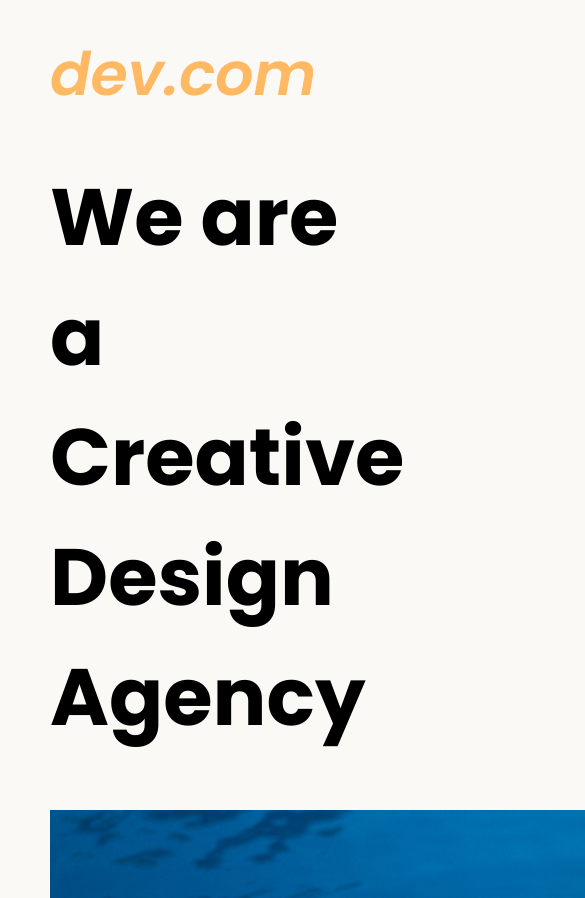
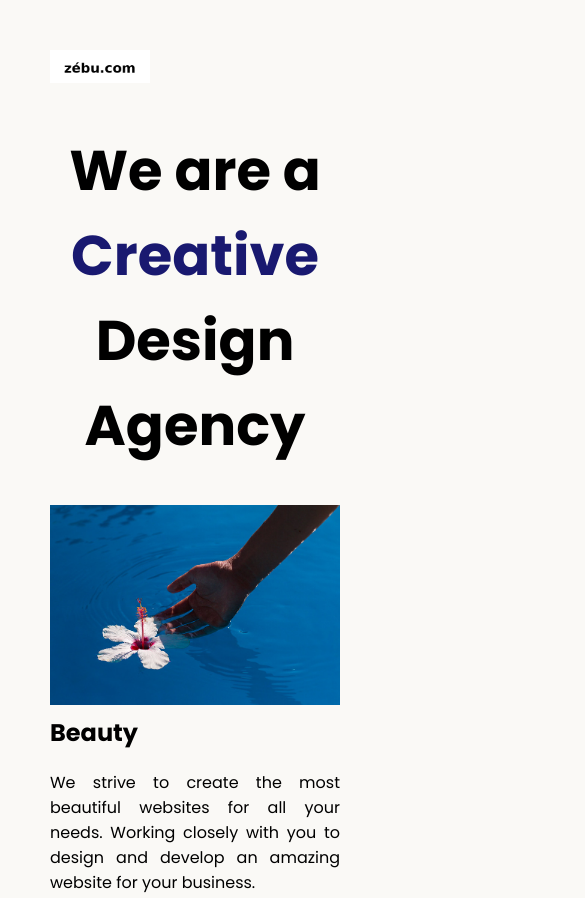
Before and after one commit to zebu12/htdocs, a plain HTML site: page Web Development Projects/8.4+Web+Design+Agency+Project/8.4 Web Design Agency Project/index.html in a window 390 px wide. Shown: the top 898 px of the page, 585 px wide, since content can reach past the window. Drawn offline with Linux system fonts and the light colour scheme.

Commit message:
8.4 done

```diff
--- a/Web Development Projects/8.4+Web+Design+Agency+Project/8.4 Web Design Agency Project/index.html
+++ b/Web Development Projects/8.4+Web+Design+Agency+Project/8.4 Web Design Agency Project/index.html
@@ -13,8 +13,8 @@
 
 <body>
   <div class="main">
-    <img class="logo" src="./assets/images/logo.png" alt="logo">
-    <h1>We are a Creative Design Agency</h1>
+    <img class="logo" src="./assets/images/zebu_logo.png" alt="logo">
+    <h1>We are a <span>Creative</span> <br>Design Agency</h1>
     <div class="left card"><img class="tile-image" src="./assets/images/beautiful.jpg" alt="hand and flower in water">
       <h2 class="card-title">Beauty</h2>
       <p class="card-text">We strive to create the most beautiful websites for all your needs. Working closely with you
@@ -25,7 +25,7 @@
 
     <div class="right card"><img class="tile-image" src="./assets/images/construction.jpg" alt="metal structure">
       <h2 class="card-title">Construction</h2>
-      <p>Built by our team of professional developers, we ensure the most rigourous and modern websites. Built from
+      <p>Built by our team of professional developers, we ensure the most rigorous and modern websites. Built from
         scratch using HTML and CSS. Only the best for you.</p>
     </div>
 
--- a/Web Development Projects/8.4+Web+Design+Agency+Project/8.4 Web Design Agency Project/style.css
+++ b/Web Development Projects/8.4+Web+Design+Agency+Project/8.4 Web Design Agency Project/style.css
@@ -1,3 +1,4 @@
+
 body {
   font-family: "Poppins", sans-serif;
   margin: 50px 50px 0 50px;
@@ -18,3 +19,56 @@ footer {
   text-align: right;
   color: midnightblue;
 }
+
+span{
+  color: midnightblue;
+}
+.tile-image{
+  width: 300px;
+  height: 200px;
+  float: left;
+  padding-right: 40px;
+}
+div{
+  display: inline-block;
+
+
+}
+.right{
+  float: right;
+
+}
+
+
+.left{
+  float: left;
+}
+.card{
+  width:45% ;
+}
+
+
+@media (max-width: 680px) {
+  .logo {
+    width: 100px;
+  }
+
+  h1 {
+    font-size: 3.5rem;
+    text-align: center;
+  }
+
+  .card {
+    width: 100%;
+    display: block;
+    margin-bottom: 30px;
+    text-align: justify;
+  }
+
+  .card img {
+    margin-bottom: 10px;
+    width: 100%;
+    display: inline;
+    object-fit: cover;
+  }
+}
```
Also changed, not shown: Web Development Projects/8.4+Web+Design+Agency+Project/8.4 Web Design Agency Project/solution.html (+1 -1 lines), Web Development Projects/8.4+Web+Design+Agency+Project/8.4 Web Design Agency Project/assets/images/zebu1.0.png (added), Web Development Projects/8.4+Web+Design+Agency+Project/8.4 Web Design Agency Project/assets/images/zebu1.0s.png (added), Web Development Projects/8.4+Web+Design+Agency+Project/8.4 Web Design Agency Project/assets/images/zebu1.1.png (added), Web Development Projects/8.4+Web+Design+Agency+Project/8.4 Web Design Agency Project/assets/images/zebuCompany.png (added), Web Development Projects/8.4+Web+Design+Agency+Project/8.4 Web Design Agency Project/assets/images/zebuLogo.png (added), Web Development Projects/8.4+Web+Design+Agency+Project/8.4 Web Design Agency Project/assets/images/zebu_logo.png (added), Web Development Projects/8.4+Web+Design+Agency+Project/8.4 Web Design Agency Project/assets/images/zebu_logo11.png (added).
